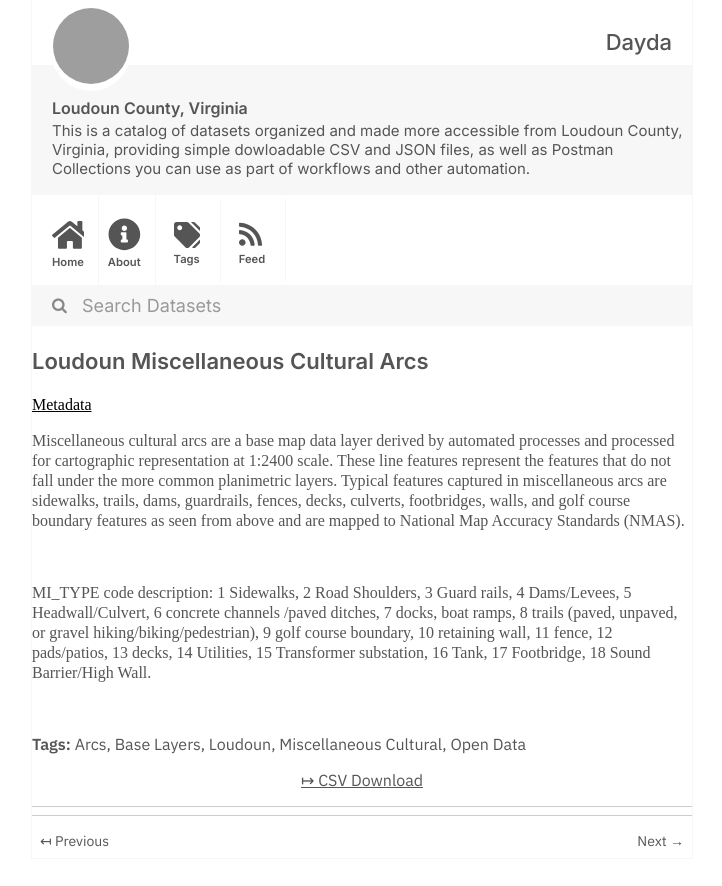
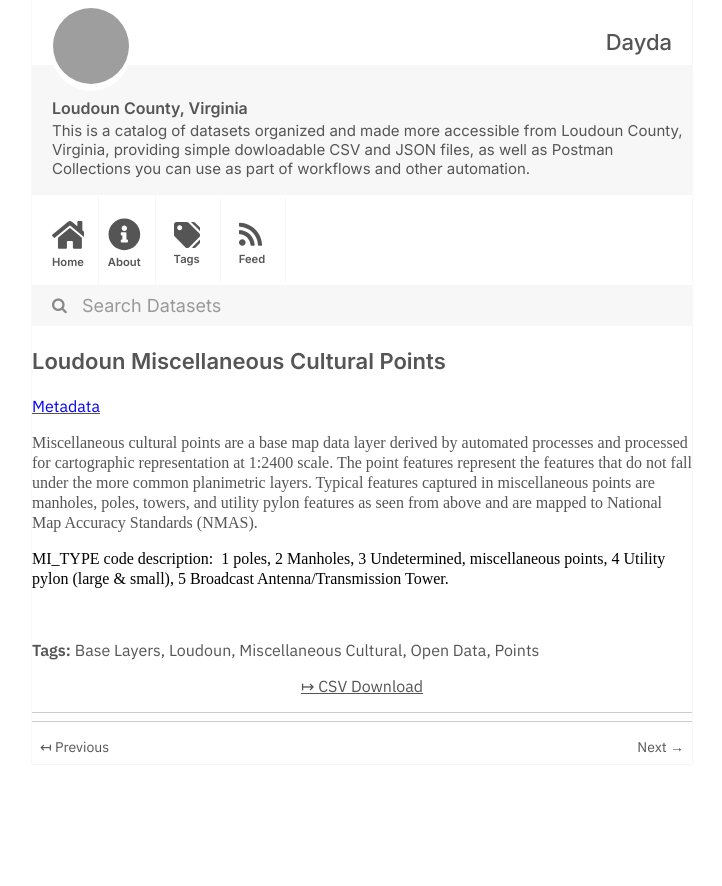
Before and after one commit to dayda-entities/loudoun-county-virginia, a Jekyll site: the page built from _posts/2020-11-12-loudoun-miscellaneous-cultural.md, in a window 1280 px wide, cut to the strip 0-886 px from the top of the page. Shown: the whole strip, without its empty margins (278-1000 px from the left). Built offline with Jekyll 4.4.1, drawn with Linux system fonts in a browser that asks for light colours; grey boxes are pictures that could not be loaded.

Commit message:
Publish Data

```diff
--- a/_posts/2020-11-12-loudoun-miscellaneous-cultural.md
+++ b/_posts/2020-11-12-loudoun-miscellaneous-cultural.md
@@ -1,40 +1,33 @@
 ---
-title: Loudoun Miscellaneous Cultural Arcs
-created: '2020-11-12T12:19:20.204554'
-modified: '2020-12-04T18:09:50.733760'
+title: Loudoun Miscellaneous Cultural Points
+created: '2020-11-12T12:19:20.728216'
+modified: '2020-12-04T18:09:51.004027'
 state: active
 type: dataset
 tags:
-  - Arcs
   - Base Layers
   - Loudoun
   - Miscellaneous Cultural
   - Open Data
+  - Points
 groups: []
 csv_url: >-
-  https://geohub-loudoungis.opendata.arcgis.com/datasets/3d79e28f9755401cb1b4bdeb36115403_1.csv?outSR=%7B%22latestWkid%22%3A2924%2C%22wkid%22%3A2924%7D
+  https://geohub-loudoungis.opendata.arcgis.com/datasets/c0b01d2afddf4a2aa7dcda525e3804e1_0.csv?outSR=%7B%22latestWkid%22%3A2924%2C%22wkid%22%3A2924%7D
 json_url: ''
 layout: post
 
 ---
-<div><a href='https://logis.loudoun.gov/metadata/Misc%20arcs.html' target='_blank'>Metadata</a><br /></div><div>
+<div><p style='margin-bottom: 0.0001pt; line-height: normal; background-image: initial; background-position: initial; background-size: initial; background-repeat: initial; background-attachment: initial; background-origin: initial; background-clip: initial;'><span style='font-size: 12pt; font-family: &quot;Times New Roman&quot;, serif;'><a href='https://logis.loudoun.gov/metadata/Misc%20points.html' target='_blank'><span style='color:blue'>Metadata</span></a></span></p>
 
 <p style='margin-bottom:0in;margin-bottom:.0001pt;line-height:
-normal'><span style='font-size: 12pt; font-family: &quot;Times New Roman&quot;, serif; background-image: initial; background-position: initial; background-size: initial; background-repeat: initial; background-attachment: initial; background-origin: initial; background-clip: initial;'>Miscellaneous cultural arcs are a base map data layer derived by automated processes and
-processed for cartographic representation at 1:2400 scale. These line features
+normal'><span style='font-size: 12pt; font-family: &quot;Times New Roman&quot;, serif; background-image: initial; background-position: initial; background-size: initial; background-repeat: initial; background-attachment: initial; background-origin: initial; background-clip: initial;'>Miscellaneous cultural points are a base map data layer derived by automated processes and
+processed for cartographic representation at 1:2400 scale. The point features
 represent the features that do not fall under the more common planimetric
-layers. Typical features captured in miscellaneous arcs are sidewalks, trails,
-dams, guardrails, fences, decks, culverts, footbridges, walls, and golf course
-boundary features as seen from above and are mapped to National Map Accuracy
-Standards (NMAS).</span></p>
+layers. Typical features captured in miscellaneous points are manholes, poles,
+towers, and utility pylon features as seen from above and are mapped to
+National Map Accuracy Standards (NMAS).</span><span style='font-family: &quot;Times New Roman&quot;, serif; font-size: 12pt;'> </span></p>
 
-<p style='margin-bottom:0in;margin-bottom:.0001pt;line-height:
-normal'><span style='font-size: 12pt; font-family: &quot;Times New Roman&quot;, serif; background-image: initial; background-position: initial; background-size: initial; background-repeat: initial; background-attachment: initial; background-origin: initial; background-clip: initial;'> </span></p>
-
-<p style='margin-bottom:0in;margin-bottom:.0001pt;line-height:
-normal'><span style='font-size: 12pt; font-family: &quot;Times New Roman&quot;, serif; background-image: initial; background-position: initial; background-size: initial; background-repeat: initial; background-attachment: initial; background-origin: initial; background-clip: initial;'>MI_TYPE
-code description: 1 Sidewalks, 2 Road Shoulders, 3 Guard rails, 4 Dams/Levees,
-5 Headwall/Culvert, 6 concrete channels /paved ditches, 7 docks, boat ramps, 8
-trails (paved, unpaved, or gravel hiking/biking/pedestrian), 9 golf course boundary,
-10 retaining wall, 11 fence, 12 pads/patios, 13 decks, 14 Utilities, 15
-Transformer substation, 16 Tank, 17 Footbridge, 18 Sound Barrier/High Wall.</span></p><div><br /><div><br /></div></div></div>
+<p style='margin-bottom: 0.0001pt; line-height: normal; background-image: initial; background-position: initial; background-size: initial; background-repeat: initial; background-attachment: initial; background-origin: initial; background-clip: initial;'><span style='font-size:12.0pt;font-family:&quot;Times New Roman&quot;,serif;
+mso-fareast-font-family:&quot;Times New Roman&quot;;color:black'>MI_TYPE code
+description:  1 poles, 2 Manholes, 3 Undetermined, miscellaneous points, 4
+Utility pylon (large &amp; small), 5 Broadcast Antenna/Transmission Tower.</span><span style='font-size: 12pt; font-family: &quot;Times New Roman&quot;, serif;'></span></p></div><div><div><br /></div><div><br /></div></div>
```
